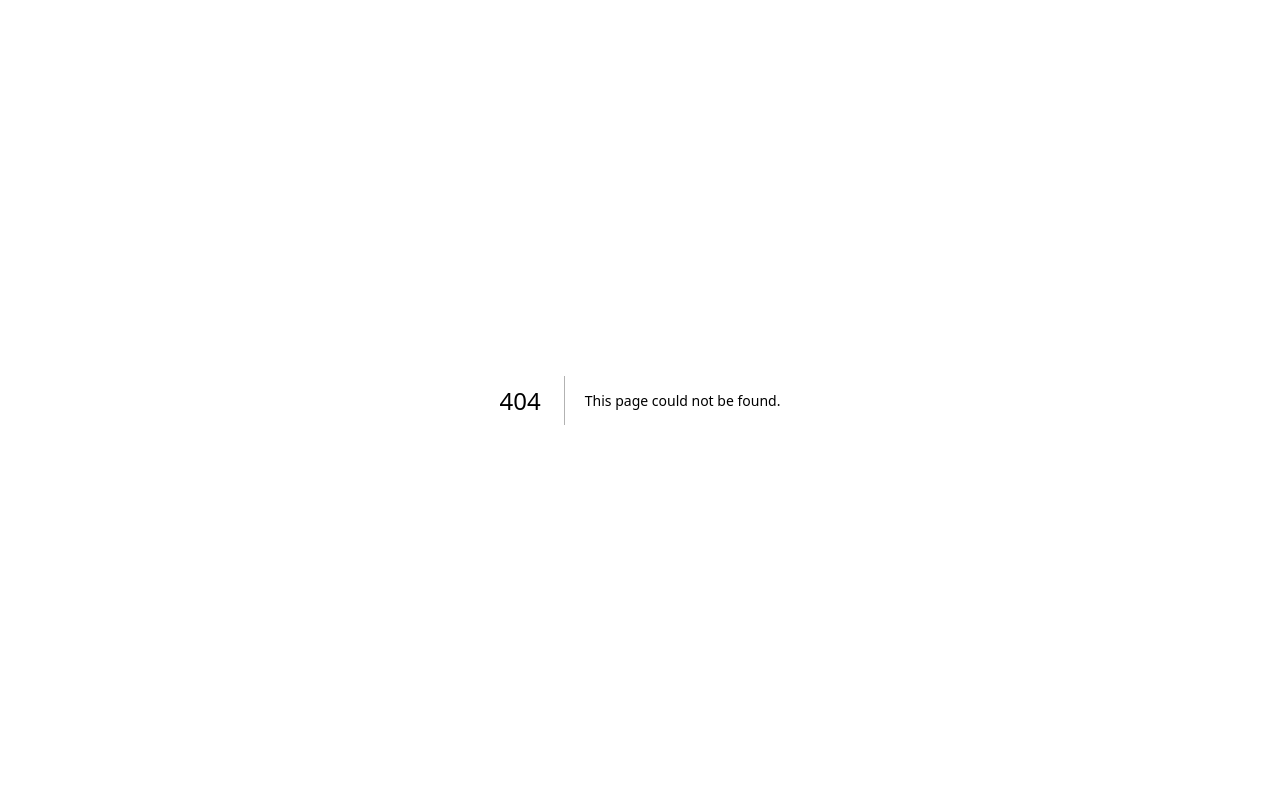
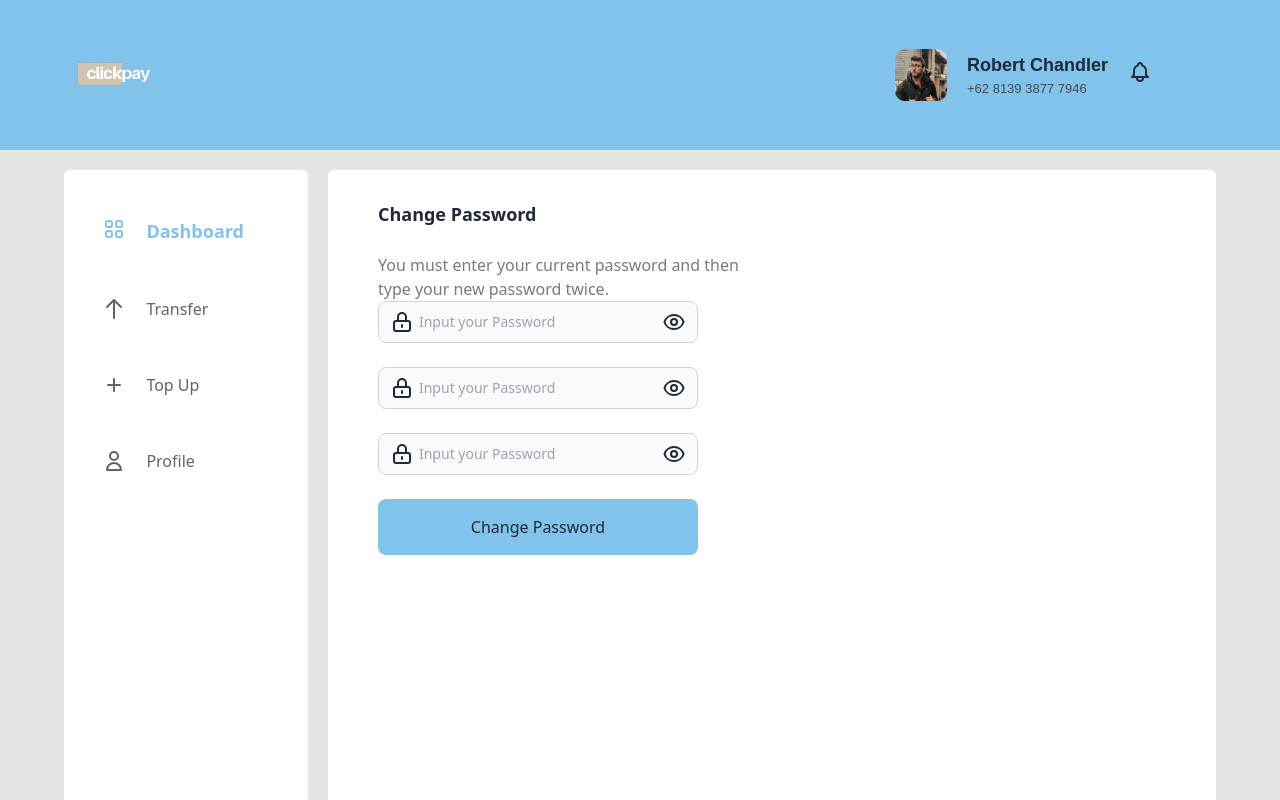
Before and after one commit to mooncalyptus/clickpay, a Next.js app: page /change-pin in a window 1280 px wide. Before the commit this address had no page. Shown: the top 800 px of the page. Built offline with nearby package versions, Linux system fonts and the light colour scheme.

Commit message:
register with axios

```diff
--- a/package.json
+++ b/package.json
@@ -10,12 +10,14 @@
   },
   "dependencies": {
     "@next/font": "13.1.0",
+    "axios": "^1.2.1",
     "daisyui": "^2.46.0",
     "eslint": "8.30.0",
     "eslint-config-next": "13.1.0",
     "next": "13.1.0",
     "react": "18.2.0",
-    "react-dom": "18.2.0"
+    "react-dom": "18.2.0",
+    "react-router-dom": "^6.6.1"
   },
   "devDependencies": {
     "autoprefixer": "^10.4.13",
--- /dev/null
+++ b/pages/change-pin.js
@@ -0,0 +1,89 @@
+import Image from "next/image";
+import FooterUser from "./footer-user";
+import Navbar from "./navbar";
+
+const ChangePin = () => {
+    return (
+        <>
+            <Navbar></Navbar>
+            <div className="flex bg-[#E5E5E5] pt-5 pb-[35px]">
+                {/* Dashboard kiri */}
+                <div className="bg-white rounded-md ml-[5%] pl-[3%] pr-[5%] pt-[47px]">
+                    <div className="h-screen">
+                        <div className="flex gap-x-5">
+                            <svg className="w-6 h-6 text-[#82C3EC]" fill="none" stroke="currentColor" viewBox="0 0 24 24" xmlns="http://www.w3.org/2000/svg"><path strokeLinecap="round" strokeLinejoin="round" strokeWidth={2} d="M4 6a2 2 0 012-2h2a2 2 0 012 2v2a2 2 0 01-2 2H6a2 2 0 01-2-2V6zM14 6a2 2 0 012-2h2a2 2 0 012 2v2a2 2 0 01-2 2h-2a2 2 0 01-2-2V6zM4 16a2 2 0 012-2h2a2 2 0 012 2v2a2 2 0 01-2 2H6a2 2 0 01-2-2v-2zM14 16a2 2 0 012-2h2a2 2 0 012 2v2a2 2 0 01-2 2h-2a2 2 0 01-2-2v-2z" /></svg>
+                            <span className="text-lg font-bold text-[#82C3EC]">Dashboard</span>
+                        </div>
+
+                        <div className="flex gap-x-5 mt-[52px]">
+                            <svg className="w-6 h-6 text-[#3A3D42] opacity-80" fill="none" stroke="currentColor" viewBox="0 0 24 24" xmlns="http://www.w3.org/2000/svg"><path strokeLinecap="round" strokeLinejoin="round" strokeWidth={2} d="M5 10l7-7m0 0l7 7m-7-7v18" /></svg>
+                            <span className="text-[#3A3D42] opacity-80">Transfer</span>
+                        </div>
+
+                        <div className="flex gap-x-5 mt-[52px]">
+                            <svg className="w-6 h-6 text-[#3A3D42] opacity-80" fill="none" stroke="currentColor" viewBox="0 0 24 24" xmlns="http://www.w3.org/2000/svg"><path strokeLinecap="round" strokeLinejoin="round" strokeWidth={2} d="M12 6v6m0 0v6m0-6h6m-6 0H6" /></svg>
+                            <span className="text-[#3A3D42] opacity-80">Top Up</span>
+                        </div>
+
+                        <div className="flex gap-x-5 mt-[52px]">
+                            <svg className="w-6 h-6 text-[#3A3D42] opacity-80" fill="none" stroke="currentColor" viewBox="0 0 24 24" xmlns="http://www.w3.org/2000/svg"><path strokeLinecap="round" strokeLinejoin="round" strokeWidth={2} d="M16 7a4 4 0 11-8 0 4 4 0 018 0zM12 14a7 7 0 00-7 7h14a7 7 0 00-7-7z" /></svg>
+                            <span className="text-[#3A3D42] opacity-80">Profile</span>
+                        </div>
+                    </div>
+
+                    <div className="flex gap-5 mb-[10%]">
+                        <svg className="w-6 h-6 text-[#3A3D42] opacity-80" fill="none" stroke="currentColor" viewBox="0 0 24 24" xmlns="http://www.w3.org/2000/svg"><path strokeLinecap="round" strokeLinejoin="round" strokeWidth={2} d="M17 16l4-4m0 0l-4-4m4 4H7m6 4v1a3 3 0 01-3 3H6a3 3 0 01-3-3V7a3 3 0 013-3h4a3 3 0 013 3v1" /></svg>
+                        <span className="text-[#3A3D42] opacity-80">Logout</span>
+                    </div>
+                </div>
+
+                {/* Konten kanan */}
+                <div className="ml-5 mr-[5%] w-full bg-white rounded-md pl-[50px] py-[30px] pr-[30px]">
+                    <div className="flex center-items">
+                        <span className="font-bold text-lg grow">Change Password</span>
+                    </div>
+                    <div className="text-base text-[#7A7886] mt-[25px]">
+                        <div>You must enter your current password and then</div>
+                        <div>type your new password twice.</div>
+                    </div>
+
+                    <div className="relative mb-6 w-80">
+                        <div className="absolute inset-y-0 left-0 flex items-center pl-3 pointer-events-none">
+                            <svg className="w-6 h-6" fill="none" stroke="currentColor" viewBox="0 0 24 24" xmlns="http://www.w3.org/2000/svg"><path strokeLinecap="round" strokeLinejoin="round" strokeWidth={2} d="M12 15v2m-6 4h12a2 2 0 002-2v-6a2 2 0 00-2-2H6a2 2 0 00-2 2v6a2 2 0 002 2zm10-10V7a4 4 0 00-8 0v4h8z" /></svg>
+                        </div>
+                        <div className="absolute inset-y-0 right-0 flex items-center pr-3 pointer-events-none">
+                            <svg className="w-6 h-6" fill="none" stroke="currentColor" viewBox="0 0 24 24" xmlns="http://www.w3.org/2000/svg"><path strokeLinecap="round" strokeLinejoin="round" strokeWidth={2} d="M15 12a3 3 0 11-6 0 3 3 0 016 0z" /><path strokeLinecap="round" strokeLinejoin="round" strokeWidth={2} d="M2.458 12C3.732 7.943 7.523 5 12 5c4.478 0 8.268 2.943 9.542 7-1.274 4.057-5.064 7-9.542 7-4.477 0-8.268-2.943-9.542-7z" /></svg>
+                        </div>
+                        <input type="text" id="input-group-1" className="bg-gray-50 border border-gray-300 text-gray-900 text-sm rounded-lg focus:ring-blue-500 focus:border-blue-500 block w-full pl-10 p-2.5  dark:bg-gray-700 dark:border-gray-600 dark:placeholder-gray-400 dark:text-white dark:focus:ring-blue-500 dark:focus:border-blue-500" placeholder="Input your Password"></input>
+                    </div>
+
+                    <div className="relative mb-6 w-80">
+                        <div className="absolute inset-y-0 left-0 flex items-center pl-3 pointer-events-none">
+                            <svg className="w-6 h-6" fill="none" stroke="currentColor" viewBox="0 0 24 24" xmlns="http://www.w3.org/2000/svg"><path strokeLinecap="round" strokeLinejoin="round" strokeWidth={2} d="M12 15v2m-6 4h12a2 2 0 002-2v-6a2 2 0 00-2-2H6a2 2 0 00-2 2v6a2 2 0 002 2zm10-10V7a4 4 0 00-8 0v4h8z" /></svg>
+                        </div>
+                        <div className="absolute inset-y-0 right-0 flex items-center pr-3 pointer-events-none">
+                            <svg className="w-6 h-6" fill="none" stroke="currentColor" viewBox="0 0 24 24" xmlns="http://www.w3.org/2000/svg"><path strokeLinecap="round" strokeLinejoin="round" strokeWidth={2} d="M15 12a3 3 0 11-6 0 3 3 0 016 0z" /><path strokeLinecap="round" strokeLinejoin="round" strokeWidth={2} d="M2.458 12C3.732 7.943 7.523 5 12 5c4.478 0 8.268 2.943 9.542 7-1.274 4.057-5.064 7-9.542 7-4.477 0-8.268-2.943-9.542-7z" /></svg>
+                        </div>
+                        <input type="text" id="input-group-1" className="bg-gray-50 border border-gray-300 text-gray-900 text-sm rounded-lg focus:ring-blue-500 focus:border-blue-500 block w-full pl-10 p-2.5  dark:bg-gray-700 dark:border-gray-600 dark:placeholder-gray-400 dark:text-white dark:focus:ring-blue-500 dark:focus:border-blue-500" placeholder="Input your Password"></input>
+                    </div>
+
+                    <div className="relative mb-6 w-80">
+                        <div className="absolute inset-y-0 left-0 flex items-center pl-3 pointer-events-none">
+                            <svg className="w-6 h-6" fill="none" stroke="currentColor" viewBox="0 0 24 24" xmlns="http://www.w3.org/2000/svg"><path strokeLinecap="round" strokeLinejoin="round" strokeWidth={2} d="M12 15v2m-6 4h12a2 2 0 002-2v-6a2 2 0 00-2-2H6a2 2 0 00-2 2v6a2 2 0 002 2zm10-10V7a4 4 0 00-8 0v4h8z" /></svg>
+                        </div>
+                        <div className="absolute inset-y-0 right-0 flex items-center pr-3 pointer-events-none">
+                            <svg className="w-6 h-6" fill="none" stroke="currentColor" viewBox="0 0 24 24" xmlns="http://www.w3.org/2000/svg"><path strokeLinecap="round" strokeLinejoin="round" strokeWidth={2} d="M15 12a3 3 0 11-6 0 3 3 0 016 0z" /><path strokeLinecap="round" strokeLinejoin="round" strokeWidth={2} d="M2.458 12C3.732 7.943 7.523 5 12 5c4.478 0 8.268 2.943 9.542 7-1.274 4.057-5.064 7-9.542 7-4.477 0-8.268-2.943-9.542-7z" /></svg>
+                        </div>
+                        <input type="text" id="input-group-1" className="bg-gray-50 border border-gray-300 text-gray-900 text-sm rounded-lg focus:ring-blue-500 focus:border-blue-500 block w-full pl-10 p-2.5  dark:bg-gray-700 dark:border-gray-600 dark:placeholder-gray-400 dark:text-white dark:focus:ring-blue-500 dark:focus:border-blue-500" placeholder="Input your Password"></input>
+                    </div>
+
+                    <button className="bg-[#82C3EC] w-80 py-4 rounded-lg">Change Password</button>
+
+                </div>
+            </div>
+            <FooterUser></FooterUser>
+        </>
+    )
+}
+
+export default ChangePin
--- a/pages/index.js
+++ b/pages/index.js
@@ -1,7 +1,6 @@
 import Link from "next/link";
 import Image from "next/image";
 import Footer from "./footer";
-
 
 const Home = () => {
   return (
@@ -13,8 +12,8 @@ const Home = () => {
           </div>
           <div className="flex justify-center items-center mr-[5%]">
             <div className="flex gap-7">
-              <button className="outline outline-2 text-white py-2 px-9 rounded-md hover:bg-white hover:text-[#82C3EC]">Login</button>
-              <button className="outline outline-2 text-[#82C3EC] bg-white py-2 px-9 rounded-md hover:bg-[#82C3EC] hover:text-white">Sign Up</button>
+             <Link href="/login"><button className="outline outline-2 text-white py-2 px-9 rounded-md hover:bg-white hover:text-[#82C3EC]">Login</button></Link>
+             <Link href="/signup"> <button className="outline outline-2 text-[#82C3EC] bg-white py-2 px-9 rounded-md hover:bg-[#82C3EC] hover:text-white">Sign Up</button></Link>
             </div>
           </div>
         </div>
--- a/pages/signup.js
+++ b/pages/signup.js
@@ -1,7 +1,42 @@
+import React, { useState } from "react";
 import Link from "next/link";
 import Image from "next/image";
+import axios from "axios";
+import Router from 'next/router';
+// import { useNavigate } from "react-router-dom";
 
 const SignUp = () => {
+    // const router = useRouter();
+    const url = "https://68xkph-8888.preview.csb.app/auth/register"
+    const [data, setData] = useState({
+        firstName: "",
+        lastName: "",
+        email: "",
+        password: ""
+    })
+
+    async function submit(e) {
+        e.preventDefault();
+        try {
+            await axios.post(url, {
+                // data for the register API
+                firstName: data.firstName,
+                lastName: data.lastName,
+                email: data.email,
+                password: data.password
+            });
+            Router.push('/login');
+        } catch (error) {
+            // handle error
+            console.log(error)
+        }
+    }
+
+    function handle(e) {
+        const newData = { ...data }
+        newData[e.target.id] = e.target.value
+        setData(newData)
+    }
     return (
         <>
             <div className="md:flex font-nunito">
@@ -23,27 +58,27 @@ const SignUp = () => {
                     <span className="text-2xl font-bold">Start Accessing Banking Needs
                         With All Devices and All Platforms
                         With 30.000+ Users</span>
-                    <span className="text-base text-[#3A3D42] opacity-60 pt-[5%]">Transfering money is eassier than ever, you can access FazzPay wherever you are. Desktop, laptop, mobile phone? we cover all of that for you!</span>
-                    <form className="pt-[5%]">
+                    <span className="text-base text-[#3A3D42] opacity-60 pt-[5%]">Transfering money is eassier than ever, you can access ClickPay wherever you are. Desktop, laptop, mobile phone? we cover all of that for you!</span>
+                    <form className="pt-[5%]" onSubmit={(e) => submit(e)}>
                         <div className="relative mb-6">
-                            <div className="absolute inset-y-0 left-0 flex items-center pl-3 pointer-events-none">
+                            <div className="absolute inset-y-0 flex items-center pl-3 pointer-events-none">
                                 <svg className="w-6 h-6" fill="none" stroke="currentColor" viewBox="0 0 24 24" xmlns="http://www.w3.org/2000/svg"><path strokeLinecap="round" strokeLinejoin="round" strokeWidth={2} d="M16 7a4 4 0 11-8 0 4 4 0 018 0zM12 14a7 7 0 00-7 7h14a7 7 0 00-7-7z" /></svg>
                             </div>
-                            <input type="text" id="input-group-1" className="bg-gray-50 border border-gray-300 text-gray-900 text-sm rounded-lg focus:ring-blue-500 focus:border-blue-500 block w-full pl-10 p-2.5  dark:bg-gray-700 dark:border-gray-600 dark:placeholder-gray-400 dark:text-white dark:focus:ring-blue-500 dark:focus:border-blue-500" placeholder="Enter your First Name"></input>
+                            <input onChange={(e) => handle(e)} value={data.firstName} type="text" name="firstName" className="w-full border-2 border-slate-300 placeholder:pl-[10%] rounded-lg" placeholder="Please write your first name" id="firstName"></input>
                         </div>
 
                         <div className="relative mb-6">
                             <div className="absolute inset-y-0 left-0 flex items-center pl-3 pointer-events-none">
                                 <svg className="w-6 h-6" fill="none" stroke="currentColor" viewBox="0 0 24 24" xmlns="http://www.w3.org/2000/svg"><path strokeLinecap="round" strokeLinejoin="round" strokeWidth={2} d="M16 7a4 4 0 11-8 0 4 4 0 018 0zM12 14a7 7 0 00-7 7h14a7 7 0 00-7-7z" /></svg>
                             </div>
-                            <input type="text" id="input-group-1" className="bg-gray-50 border border-gray-300 text-gray-900 text-sm rounded-lg focus:ring-blue-500 focus:border-blue-500 block w-full pl-10 p-2.5  dark:bg-gray-700 dark:border-gray-600 dark:placeholder-gray-400 dark:text-white dark:focus:ring-blue-500 dark:focus:border-blue-500" placeholder="Enter your last Name"></input>
+                            <input onChange={(e) => handle(e)} value={data.lastName} type="text" name="lastName" className="w-full border-2 border-slate-300 placeholder:pl-[10%] rounded-lg" placeholder="Please write your last name" id="lastName"></input>
                         </div>
 
                         <div className="relative mb-6">
                             <div className="absolute inset-y-0 left-0 flex items-center pl-3 pointer-events-none">
                                 <svg className="w-6 h-6" fill="none" stroke="currentColor" viewBox="0 0 24 24" xmlns="http://www.w3.org/2000/svg"><path strokeLinecap="round" strokeLinejoin="round" strokeWidth={2} d="M3 8l7.89 5.26a2 2 0 002.22 0L21 8M5 19h14a2 2 0 002-2V7a2 2 0 00-2-2H5a2 2 0 00-2 2v10a2 2 0 002 2z" /></svg>
                             </div>
-                            <input type="text" id="input-group-1" className="bg-gray-50 border border-gray-300 text-gray-900 text-sm rounded-lg focus:ring-blue-500 focus:border-blue-500 block w-full pl-10 p-2.5  dark:bg-gray-700 dark:border-gray-600 dark:placeholder-gray-400 dark:text-white dark:focus:ring-blue-500 dark:focus:border-blue-500" placeholder="Enter your Email"></input>
+                            <input onChange={(e) => handle(e)} value={data.email} type="email" name="email" className="w-full border-2 border-slate-300 placeholder:pl-[10%] rounded-lg" placeholder="Please write your email" id="email"></input>
                         </div>
 
                         <div className="relative mb-6">
@@ -53,10 +88,10 @@ const SignUp = () => {
                             <div className="absolute inset-y-0 right-0 flex items-center pr-3 pointer-events-none">
                                 <svg className="w-6 h-6" fill="none" stroke="currentColor" viewBox="0 0 24 24" xmlns="http://www.w3.org/2000/svg"><path strokeLinecap="round" strokeLinejoin="round" strokeWidth={2} d="M15 12a3 3 0 11-6 0 3 3 0 016 0z" /><path strokeLinecap="round" strokeLinejoin="round" strokeWidth={2} d="M2.458 12C3.732 7.943 7.523 5 12 5c4.478 0 8.268 2.943 9.542 7-1.274 4.057-5.064 7-9.542 7-4.477 0-8.268-2.943-9.542-7z" /></svg>
                             </div>
-                            <input type="text" id="input-group-1" className="bg-gray-50 border border-gray-300 text-gray-900 text-sm rounded-lg focus:ring-blue-500 focus:border-blue-500 block w-full pl-10 p-2.5  dark:bg-gray-700 dark:border-gray-600 dark:placeholder-gray-400 dark:text-white dark:focus:ring-blue-500 dark:focus:border-blue-500" placeholder="Enter your Password"></input>
+                            <input onChange={(e) => handle(e)} value={data.password} type="password" name="password" className="w-full border-2 border-slate-300 placeholder:pl-[10%] rounded-lg" placeholder="Please write your password" id="password"></input>
                         </div>
                         <div className="flex justify-center">
-                            <button type="submit" class="text-white bg-blue-700 hover:bg-blue-800 focus:ring-4 focus:outline-none focus:ring-blue-300 font-medium rounded-lg text-sm w-full sm:w-auto px-5 py-2.5 text-center dark:bg-blue-600 dark:hover:bg-blue-700 dark:focus:ring-blue-800">Submit</button>
+                            <button type="submit" className="text-white bg-blue-700 hover:bg-blue-800 focus:ring-4 focus:outline-none focus:ring-blue-300 font-medium rounded-lg text-sm w-full sm:w-auto px-5 py-2.5 text-center dark:bg-blue-600 dark:hover:bg-blue-700 dark:focus:ring-blue-800">Submit</button>
                         </div>
                     </form>
                     <div className="flex justify-center mt-10 mb-12">
```
Also changed, not shown: 1 other file (tests, documents, lock files or other folders).
